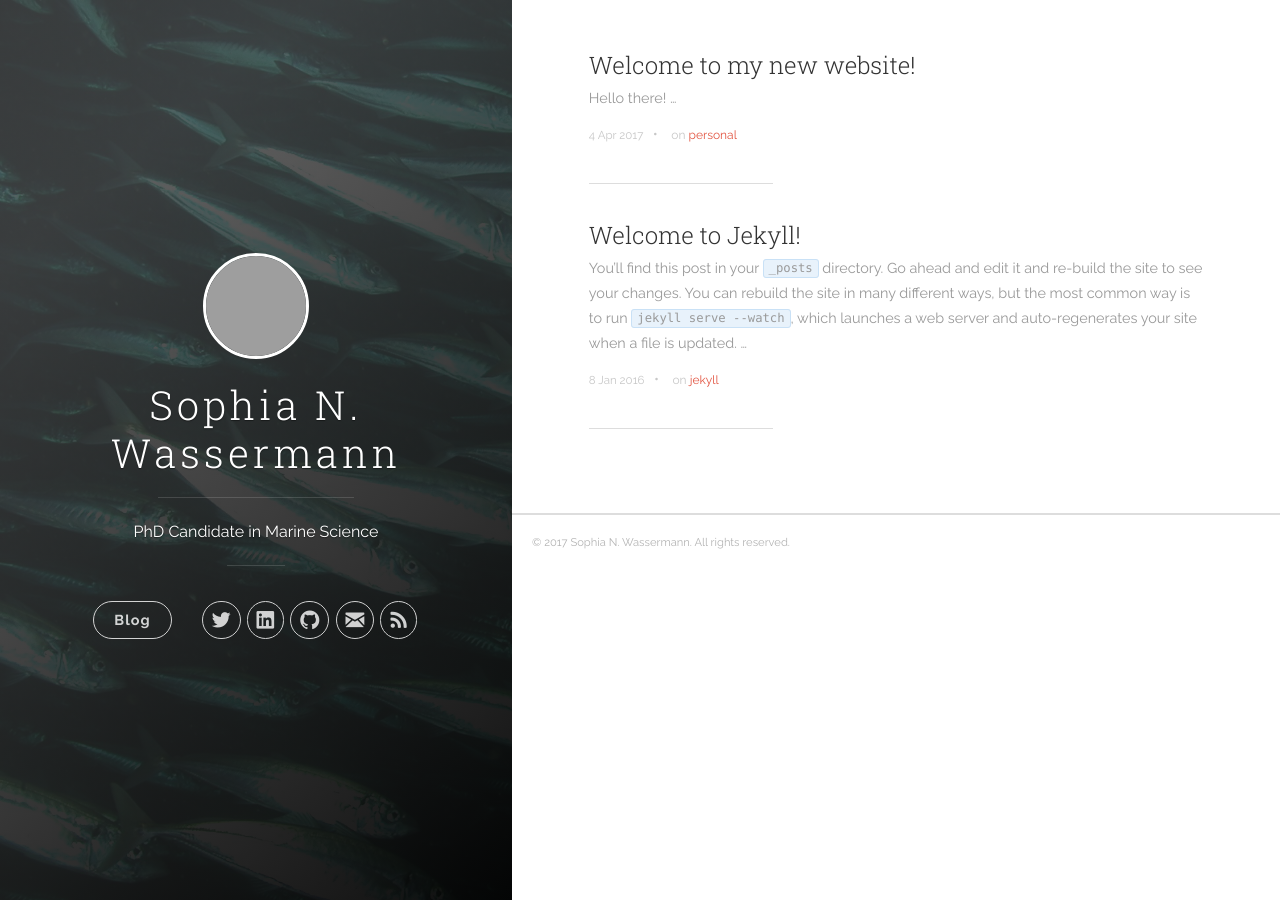
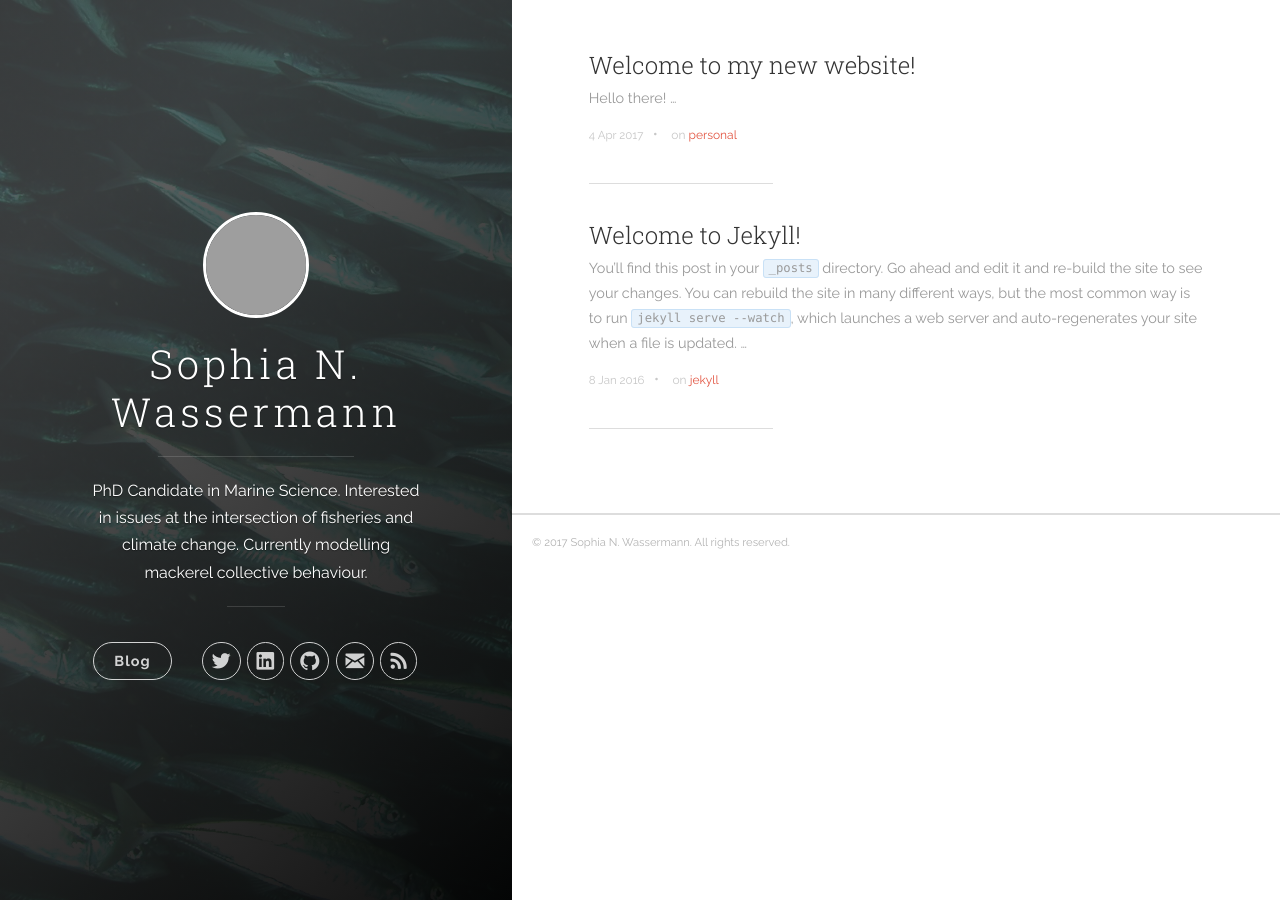
Before and after one commit to sowasser/sowasser.com, a Jekyll site: the page built from index.html, in a window 1280 px wide. Built offline with Jekyll 4.4.1, drawn with Linux system fonts in a browser that asks for light colours; nearby versions of some CDN libraries; the list of posts is cut into pages by our own code; grey boxes are pictures that could not be loaded.

Commit message:
Update to description and linked-in link

```diff
--- a/_config.yml
+++ b/_config.yml
@@ -35,7 +35,7 @@
 # For jekyll uno
 # Site settings
 title: Sophia N. Wassermann
-description: 'PhD Candidate in Marine Science'
+description: 'PhD Candidate in Marine Science. Interested in issues at the intersection of fisheries and climate change. Currently modelling mackerel collective behaviour.'
 url: 'http://sowasser.com/'
 #url: 'http://127.0.0.1:4000/sowasser'
 baseurl: ''
@@ -48,7 +48,7 @@ author:
   twitter_username:  sowasser
   #facebook_username: sowasser
   github_username:  sowasser
-  linkedin_username:  sophia-n-wassermann-8b562632
+  linkedin_username:  sowasser
 
 defaults:
   -
```
